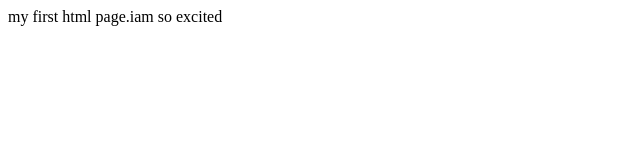
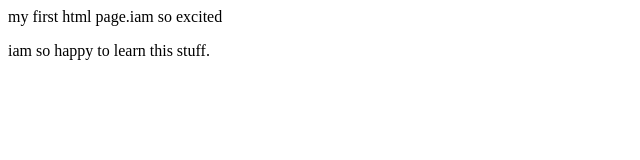
Before and after one commit to nalipravallika652-byte/frst_html, a plain HTML site: page index.html in a window 1280 px wide. Shown: the whole page, without its empty margins (0-640 px from the left). Drawn offline with Linux system fonts and the light colour scheme.

Commit message:
add paragraph

```diff
--- a/index.html
+++ b/index.html
@@ -1 +1,3 @@
 <h>my first html page.iam so excited</h>
+<br>
+<p>iam so happy to learn this stuff.</p>
```
